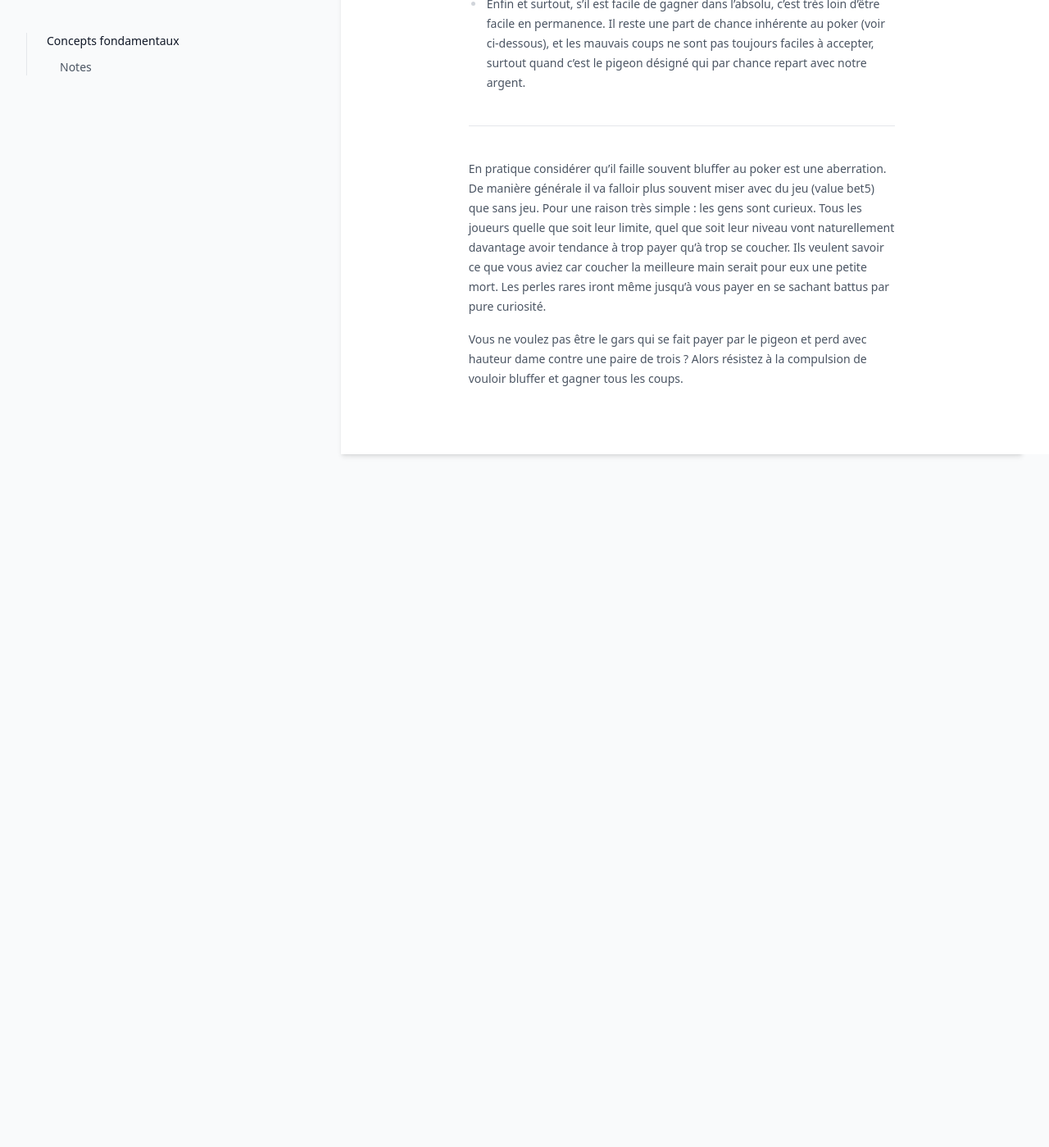
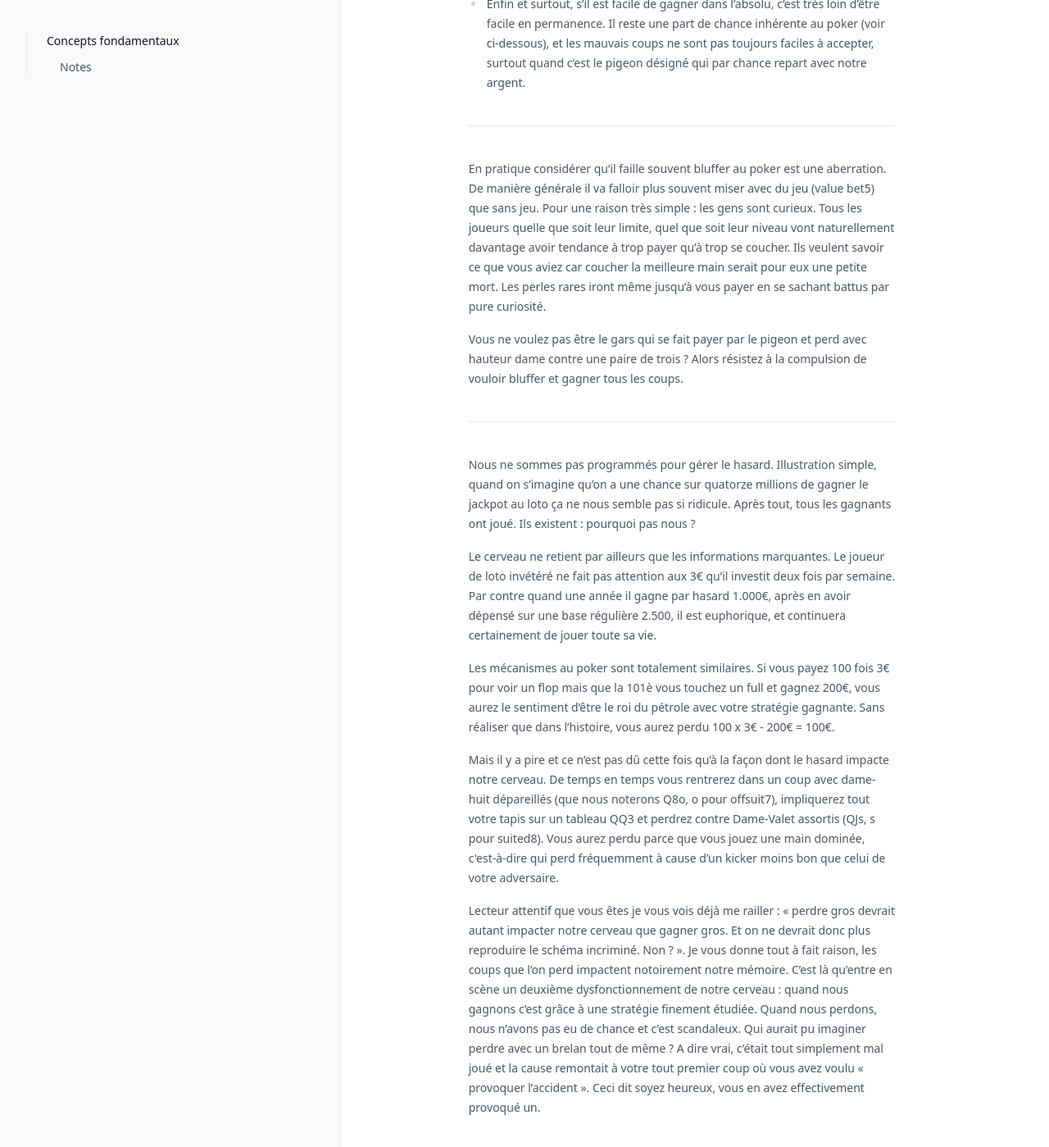
Before and after one commit to greglejeune/ebook, a Jekyll site: the page built from _poker/2021-09-01-notes.md, in a window 1280 px wide and 1400 px high, scrolled down 912 px. Shown: the whole window at 82% size. Built offline with Jekyll 4.4.1, drawn with Linux system fonts in a browser that asks for light colours; before the commit the page ends 1466 px from its top, so only the background shows below that.

Commit message:
Update 2021-09-01-notes.md

```diff
--- a/_poker/2021-09-01-notes.md
+++ b/_poker/2021-09-01-notes.md
@@ -46,3 +46,29 @@ En pratique considérer qu’il faille souvent bluffer au poker est une aberrat
 <p>
 Vous ne voulez pas être le gars qui se fait payer par le pigeon et perd avec hauteur dame contre une paire de trois ? Alors résistez à la compulsion de vouloir bluffer et gagner tous les coups.
 </p>
+
+<hr id="using-react">
+
+<p>
+Nous ne sommes pas programmés pour gérer le hasard. Illustration simple, quand on s’imagine qu’on a une chance sur quatorze millions de gagner le jackpot au loto ça ne nous semble pas si ridicule. Après tout, tous les gagnants ont joué. Ils existent : pourquoi pas nous ?
+</p>
+
+<p>
+Le cerveau ne retient par ailleurs que les informations marquantes. Le joueur de loto invétéré ne fait pas attention aux 3€ qu’il investit deux fois par semaine. Par contre quand une année il gagne par hasard 1.000€, après en avoir dépensé sur une base régulière 2.500, il est euphorique, et continuera certainement de jouer toute sa vie.
+</p>
+
+<p>
+Les mécanismes au poker sont totalement similaires. Si vous payez 100 fois 3€ pour voir un flop mais que la 101è vous touchez un full et gagnez 200€, vous aurez le sentiment d’être le roi du pétrole avec votre stratégie gagnante. Sans réaliser que dans l’histoire, vous aurez perdu 100 x 3€ - 200€ = 100€.
+</p>
+
+<p>
+Mais il y a pire et ce n’est pas dû cette fois qu’à la façon dont le hasard impacte notre cerveau. De temps en temps vous rentrerez dans un coup avec dame-huit dépareillés (que nous noterons Q8o, o pour offsuit7), impliquerez tout votre tapis sur un tableau QQ3 et perdrez contre Dame-Valet assortis (QJs, s pour suited8). Vous aurez perdu parce que vous jouez une main dominée, c'est-à-dire qui perd fréquemment à cause d’un kicker moins bon que celui de votre adversaire.
+</p>
+
+<p>
+Lecteur attentif que vous êtes je vous vois déjà me railler : « perdre gros devrait autant impacter notre cerveau que gagner gros. Et on ne devrait donc plus reproduire le schéma incriminé. Non ? ». Je vous donne tout à fait raison, les coups que l’on perd impactent notoirement notre mémoire. C’est là qu’entre en scène un deuxième dysfonctionnement de notre cerveau : quand nous gagnons c’est grâce à une stratégie finement étudiée. Quand nous perdons, nous n’avons pas eu de chance et c’est scandaleux. Qui aurait pu imaginer perdre avec un brelan tout de même ? A dire vrai, c’était tout simplement mal joué et la cause remontait à votre tout premier coup où vous avez voulu « provoquer l’accident ». Ceci dit soyez heureux, vous en avez effectivement provoqué un.
+</p>
+
+<hr id="using-react">
+
+<p></p>
```
